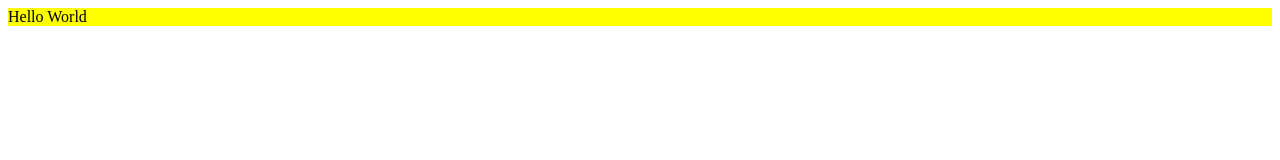
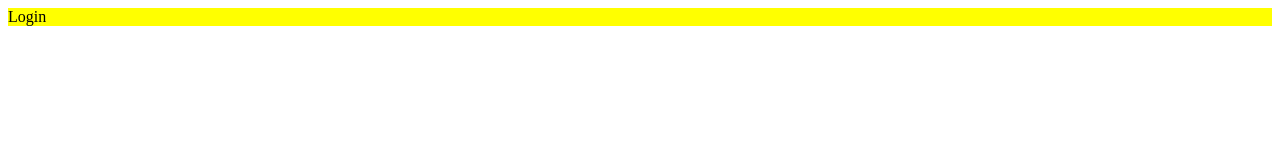
Before and after one commit to harikrishnankr/Clack, a React app: page / in a window 1280 px wide. Shown: the top 160 px of the page. Built offline with nearby package versions, Linux system fonts and the light colour scheme.

Commit message:
Implemented routing

```diff
--- a/package.json
+++ b/package.json
@@ -29,6 +29,7 @@
     "react": "^16.8.6",
     "react-dom": "^16.8.6",
     "react-redux": "^6.0.1",
+    "react-router-dom": "^5.0.0",
     "redux": "^4.0.1"
   }
 }
--- /dev/null
+++ b/src/app.jsx
@@ -0,0 +1,16 @@
+import React, { Component } from 'react';
+import { Switch, Route, withRouter } from 'react-router-dom';
+
+import Login from './components/login';
+
+class App extends Component {
+    render() {
+        return (
+        	<Switch>
+        		<Route exact path="/" component={Login} />
+                <Route path="/login" component={Login} />
+        	</Switch>
+        );
+    }
+}
+export default App;
--- a/src/components/app.component.jsx
+++ /dev/null
@@ -1,9 +0,0 @@
-import React, { Component } from "react";
-import s from "./app.component.scss";
-
-class MyComponent extends Component {
-    render() {
-        return <div className={s.intro}>Hello World</div>;
-    }
-}
-export default MyComponent;
--- /dev/null
+++ b/src/components/login/index.jsx
@@ -0,0 +1,9 @@
+import React, { Component } from "react";
+import s from "./login.scss";
+
+class Login extends Component {
+    render() {
+        return <div className={s.intro}>Login</div>;
+    }
+}
+export default Login;
--- a/src/index.js
+++ b/src/index.js
@@ -1,5 +1,11 @@
 import React, { Component } from "react";
 import ReactDOM from "react-dom";
-import App from "./components/app.component";
+import { BrowserRouter as Router } from 'react-router-dom';
+import App from "./app";
 
-ReactDOM.render(<App />, document.querySelector("#root"));
+ReactDOM.render(
+	<Router>
+		<App />
+	</Router>,
+	document.querySelector("#root")
+);
```
Also changed, not shown: src/components/login/login.scss (renamed from src/components/app.component.scss).
